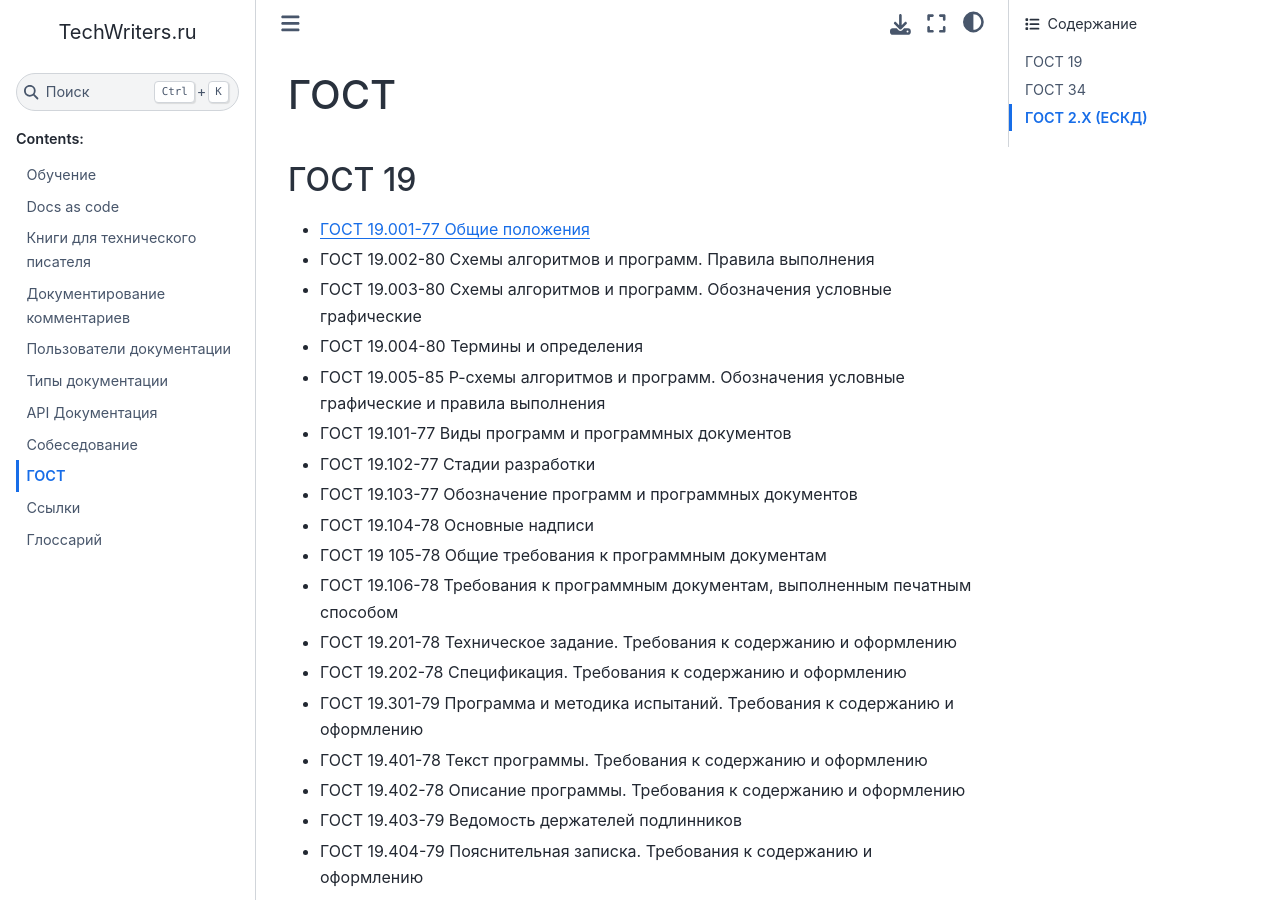
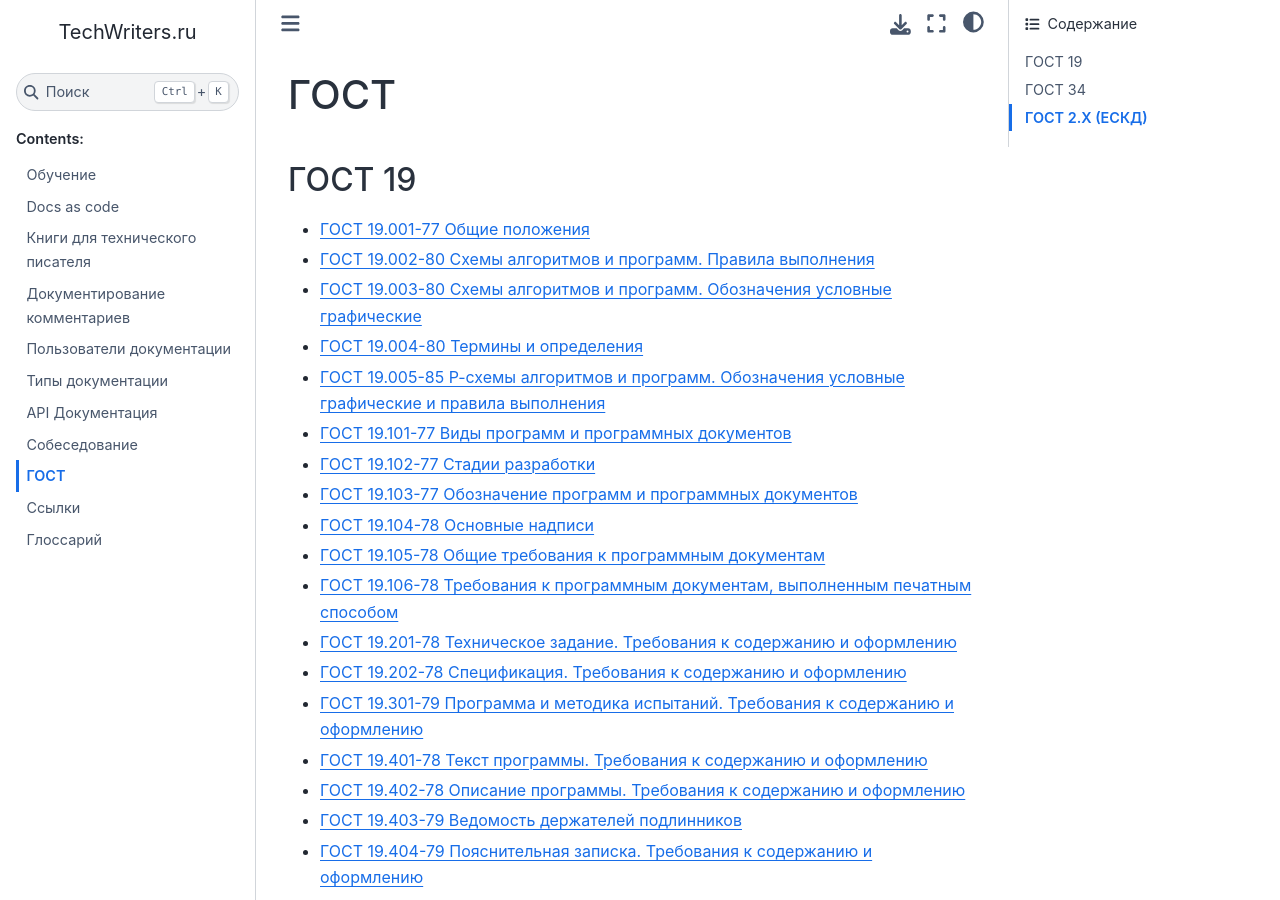
Before and after one commit to techwri/techwritersru, a Sphinx documentation site: the page built from source/gost/index.rst, in a window 1280 px wide and 900 px high. Built offline with Sphinx 7.4.7 and the Sphinx Book theme 1.1.4, drawn with Linux system fonts in a browser that asks for light colours; part of the change alters nothing that is shown; some of the changed text lies outside the part shown.

```diff
--- a/source/gost/index.rst
+++ b/source/gost/index.rst
@@ -5,97 +5,95 @@
 -------
 
 - `ГОСТ 19.001-77 Общие положения <../_static/files/gost/19.101-77.pdf>`_
-- ГОСТ 19.002-80 Схемы алгоритмов и программ. Правила выполнения
-- ГОСТ 19.003-80 Схемы алгоритмов и программ. Обозначения условные графические
-- ГОСТ 19.004-80 Термины и определения
-- ГОСТ 19.005-85 Р-схемы алгоритмов и программ. Обозначения условные графические и правила выполнения
-- ГОСТ 19.101-77 Виды программ и программных документов
-- ГОСТ 19.102-77 Стадии разработки
-- ГОСТ 19.103-77 Обозначение программ и программных документов
-- ГОСТ 19.104-78 Основные надписи
-- ГОСТ 19 105-78 Общие требования к программным документам
-- ГОСТ 19.106-78 Требования к программным документам, выполненным печатным способом
-- ГОСТ 19.201-78 Техническое задание. Требования к содержанию и оформлению
-- ГОСТ 19.202-78 Спецификация. Требования к содержанию и оформлению
-- ГОСТ 19.301-79 Программа и методика испытаний. Требования к содержанию и оформлению
-- ГОСТ 19.401-78 Текст программы. Требования к содержанию и оформлению
-- ГОСТ 19.402-78 Описание программы. Требования к содержанию и оформлению
-- ГОСТ 19.403-79 Ведомость держателей подлинников
-- ГОСТ 19.404-79 Пояснительная записка. Требования к содержанию и оформлению
-- ГОСТ 19.501-78 Формуляр. Требования к содержанию и оформлению
-- ГОСТ 19.502-78 Описание применения. Требования к содержанию и оформлению
-- ГОСТ 19.503-79 Руководство системного программиста. Требования к содержанию и оформлению
-- ГОСТ 19.504-79 Руководство программиста. Требования к содержанию и оформлению
-- ГОСТ 19.505-79 Руководство оператора. Требования к содержанию и оформлению
-- ГОСТ 19.506-79 Описание языка. Требования к содержанию и оформлению
-- ГОСТ 19.507-79 Ведомость эксплуатационных документов
-- ГОСТ 19.508-79 Руководство по техническому обслуживанию. Требования к содержанию и оформлению
-- ГОСТ 19.601-78 Общие правила дублирования, учета и хранения
-- ГОСТ 19.602-78 Правила дублирования, учета и хранения программных документов, выполненных печатным способом
-- ГОСТ 19.603-78 Общие правила внесения изменений
-- ГОСТ 19.604-78 Правила внесения изменений в программные документы, выполненные печатным способом
-- ГОСТ 19.701-90 Схемы алгоритмов, программ, данных и систем. Условные Обозначения и правила выполнения
+- `ГОСТ 19.002-80 Схемы алгоритмов и программ. Правила выполнения <../_static/files/gost/19.002-80.pdf>`_
+- `ГОСТ 19.003-80 Схемы алгоритмов и программ. Обозначения условные графические <../_static/files/gost/19.003-80.pdf>`_
+- `ГОСТ 19.004-80 Термины и определения <../_static/files/gost/19.004-80.pdf>`_
+- `ГОСТ 19.005-85 Р-схемы алгоритмов и программ. Обозначения условные графические и правила выполнения <../_static/files/gost/19.005-85.pdf>`_
+- `ГОСТ 19.101-77 Виды программ и программных документов <../_static/files/gost/19.101-77.pdf>`_
+- `ГОСТ 19.102-77 Стадии разработки <../_static/files/gost/19.102-77.pdf>`_
+- `ГОСТ 19.103-77 Обозначение программ и программных документов <../_static/files/gost/19.103-77.pdf>`_
+- `ГОСТ 19.104-78 Основные надписи <../_static/files/gost/19.104-78.pdf>`_
+- `ГОСТ 19.105-78 Общие требования к программным документам <../_static/files/gost/19.105-78.pdf>`_
+- `ГОСТ 19.106-78 Требования к программным документам, выполненным печатным способом <../_static/files/gost/19.106-78.pdf>`_
+- `ГОСТ 19.201-78 Техническое задание. Требования к содержанию и оформлению <../_static/files/gost/19.201-78.pdf>`_
+- `ГОСТ 19.202-78 Спецификация. Требования к содержанию и оформлению <../_static/files/gost/19.202-78.pdf>`_
+- `ГОСТ 19.301-79 Программа и методика испытаний. Требования к содержанию и оформлению <../_static/files/gost/19.301-79.pdf>`_
+- `ГОСТ 19.401-78 Текст программы. Требования к содержанию и оформлению <../_static/files/gost/19.401-78.pdf>`_
+- `ГОСТ 19.402-78 Описание программы. Требования к содержанию и оформлению <../_static/files/gost/19.402-78.pdf>`_
+- `ГОСТ 19.403-79 Ведомость держателей подлинников <../_static/files/gost/19.403-79.pdf>`_
+- `ГОСТ 19.404-79 Пояснительная записка. Требования к содержанию и оформлению <../_static/files/gost/19.404-79.pdf>`_
+- `ГОСТ 19.501-78 Формуляр. Требования к содержанию и оформлению <../_static/files/gost/19.501-78.pdf>`_
+- `ГОСТ 19.502-78 Описание применения. Требования к содержанию и оформлению <../_static/files/gost/19.502-78.pdf>`_
+- `ГОСТ 19.503-79 Руководство системного программиста. Требования к содержанию и оформлению <../_static/files/gost/19.503-79.pdf>`_
+- `ГОСТ 19.504-79 Руководство программиста. Требования к содержанию и оформлению <../_static/files/gost/19.504-79.pdf>`_
+- `ГОСТ 19.505-79 Руководство оператора. Требования к содержанию и оформлению <../_static/files/gost/19.505-79.pdf>`_
+- `ГОСТ 19.506-79 Описание языка. Требования к содержанию и оформлению <../_static/files/gost/19.506-79.pdf>`_
+- `ГОСТ 19.507-79 Ведомость эксплуатационных документов <../_static/files/gost/19.507-79.pdf>`_
+- `ГОСТ 19.508-79 Руководство по техническому обслуживанию. Требования к содержанию и оформлению <../_static/files/gost/19.508-79.pdf>`_
+- `ГОСТ 19.601-78 Общие правила дублирования, учета и хранения <../_static/files/gost/19.601-78.pdf>`_
+- `ГОСТ 19.602-78 Правила дублирования, учета и хранения программных документов, выполненных печатным способом <../_static/files/gost/19.602-78.pdf>`_
+- `ГОСТ 19.603-78 Общие правила внесения изменений <../_static/files/gost/19.603-78.pdf>`_
+- `ГОСТ 19.604-78 Правила внесения изменений в программные документы, выполненные печатным способом <../_static/files/gost/19.604-78.pdf>`_
+- `ГОСТ 19.701-90 Схемы алгоритмов, программ, данных и систем. Условные Обозначения и правила выполнения <../_static/files/gost/19.701-90.pdf>`_
 
 ГОСТ 34
 -------
 
-- ГОСТ 34.201-2020 Виды, комплектность и обозначения документов при создании автоматизированных систем
-- ГОСТ 34.320-96 Концепции и терминология для концептуальной схемы и информационной базы
-- ГОСТ 34.321-96 Информационные технологии. Система стандартов по базам данных. Эталонная модель управления
-- ГОСТ 34.601-90 Автоматизированные системы. Стадии создания
-- ГОСТ 34.602-2020 Техническое задание на создание автоматизированной системы
-- ГОСТ 34.603-92 Информационная технология. Виды испытаний автоматизированных систем
-- ГОСТ Р 59795-2021 Автоматизированные системы. Требования к содержанию документов
+- `ГОСТ 34.201-2020 Виды, комплектность и обозначения документов при создании автоматизированных систем <../_static/files/gost/34.201-2020.pdf>`_
+- `ГОСТ 34.320-96 Концепции и терминология для концептуальной схемы и информационной базы <../_static/files/gost/34.320-96.pdf>`_
+- `ГОСТ 34.321-96 Информационные технологии. Система стандартов по базам данных. Эталонная модель управления <../_static/files/gost/34.321-96.pdf>`_
+- `ГОСТ 34.601-90 Автоматизированные системы. Стадии создания <../_static/files/gost/34.601-90.pdf>`_
+- `ГОСТ 34.602-2020 Техническое задание на создание автоматизированной системы <../_static/files/gost/34.602-2020.pdf>`_
+- `ГОСТ 34.603-92 Информационная технология. Виды испытаний автоматизированных систем <../_static/files/gost/34.603-92.pdf>`_
+- `ГОСТ Р 59795-2021 Автоматизированные системы. Требования к содержанию документов <../_static/files/gost/59795-2021.pdf>`_
 
 ГОСТ 2.Х (ЕСКД)
 ---------------
 
 Общие положения
 
-- ГОСТ 2.001-2013 ЕСКД. Общие положения
-- ГОСТ 2.002-72 ЕСКД. Требования к моделям, макетам и темплетам, применяемым при проектировании
-- ГОСТ 2.004-88 ЕСКД. Общие требования к выполнению конструкторских и технологических документов на печатающих и графических устройствах вывода ЭВМ
-- ГОСТ 2.051-2013 ЕСКД. Электронные документы. Общие положения
-- ГОСТ 2.052-2006 ЕСКД. Электронная модель изделия. Общие положения
-- ГОСТ 2.053-2013 ЕСКД. Электронная структура изделия. Общие положения
+- `ГОСТ 2.001-2013 ЕСКД. Общие положения <../_static/files/gost/2.001-2013.pdf>`_
+- `ГОСТ 2.002-72 ЕСКД. Требования к моделям, макетам и темплетам, применяемым при проектировании <../_static/files/gost/2.002-72.pdf>`_
+- `ГОСТ 2.004-88 ЕСКД. Общие требования к выполнению конструкторских и технологических документов на печатающих и графических устройствах вывода ЭВМ <../_static/files/gost/2.004-88.pdf>`_
+- `ГОСТ 2.051-2013 ЕСКД. Электронные документы. Общие положения <../_static/files/gost/2.051-2013.pdf>`_
+- `ГОСТ 2.052-2006 ЕСКД. Электронная модель изделия. Общие положения <../_static/files/gost/2.052-2006.pdf>`_
+- `ГОСТ 2.053-2013 ЕСКД. Электронная структура изделия. Общие положения <../_static/files/gost/2.053-2013.pdf>`_
 
 Основные положения
 
-- ГОСТ 2.101-68 ЕСКД. Виды изделий
-- ГОСТ 2.102-2013 ЕСКД. Виды и комплектность конструкторских документов
-- ГОСТ 2.103-68 ЕСКД. Стадии разработки
-- ГОСТ 2.104-2006 ЕСКД. Основные надписи
-- ГОСТ 2.105-95 ЕСКД. Общие требования к текстовым документам
-- ГОСТ 2.106-96 ЕСКД. Текстовые документы
-- ГОСТ 2.109-73 ЕСКД. Основные требования к чертежам
-- ГОСТ 2.111-2013 ЕСКД. Нормоконтроль
-- ГОСТ 2.113-75 ЕСКД. Групповые и базовые конструкторские документы
-- ГОСТ 2.114-2016 ЕСКД. Технические условия
-- ГОСТ 2.116-84 ЕСКД. Карта технического уровня и качества продукции
-- ГОСТ 2.118-73 ЕСКД. Техническое предложение
-- ГОСТ 2.119-73 ЕСКД. Эскизный проект
-- ГОСТ 2.120-73 ЕСКД. Технический проект
-- ГОСТ 2.123-93 ЕСКД. Комплектность конструкторских документов на печатные платы при автоматизированном проектировании
-- ГОСТ 2.124-85 ЕСКД. Порядок применения покупных изделий
-- ГОСТ 2.125-2008 ЕСКД. Правила выполнения эскизных конструкторских документов. Общие положения
+- `ГОСТ 2.101-68 ЕСКД. Виды изделий <../_static/files/gost/2.101-68.pdf>`_
+- `ГОСТ 2.102-2013 ЕСКД. Виды и комплектность конструкторских документов <../_static/files/gost/2.102-2013.pdf>`_
+- `ГОСТ 2.103-68 ЕСКД. Стадии разработки <../_static/files/gost/2.103-68.pdf>`_
+- `ГОСТ 2.104-2006 ЕСКД. Основные надписи <../_static/files/gost/2.104-2006.pdf>`_
+- `ГОСТ 2.105-95 ЕСКД. Общие требования к текстовым документам <../_static/files/gost/2.105-95.pdf>`_
+- `ГОСТ 2.106-96 ЕСКД. Текстовые документы <../_static/files/gost/2.106-96.pdf>`_
+- `ГОСТ 2.109-73 ЕСКД. Основные требования к чертежам <../_static/files/gost/2.109-73.pdf>`_
+- `ГОСТ 2.111-2013 ЕСКД. Нормоконтроль <../_static/files/gost/2.111-2013.pdf>`_
+- `ГОСТ 2.113-75 ЕСКД. Групповые и базовые конструкторские документы <../_static/files/gost/2.113-75.pdf>`_
+- `ГОСТ 2.114-2016 ЕСКД. Технические условия <../_static/files/gost/2.114-2016.pdf>`_
+- `ГОСТ 2.116-84 ЕСКД. Карта технического уровня и качества продукции <../_static/files/gost/2.116-84.pdf>`_
+- `ГОСТ 2.118-73 ЕСКД. Техническое предложение <../_static/files/gost/2.118-73.pdf>`_
+- `ГОСТ 2.119-73 ЕСКД. Эскизный проект <../_static/files/gost/2.119-73.pdf>`_
+- `ГОСТ 2.120-73 ЕСКД. Технический проект <../_static/files/gost/2.120-73.pdf>`_
+- `ГОСТ 2.123-93 ЕСКД. Комплектность конструкторских документов на печатные платы при автоматизированном проектировании <../_static/files/gost/2.123-93.pdf>`_
+- `ГОСТ 2.124-85 ЕСКД. Порядок применения покупных изделий <../_static/files/gost/2.124-85.pdf>`_
+- `ГОСТ 2.125-2008 ЕСКД. Правила выполнения эскизных конструкторских документов. Общие положения <../_static/files/gost/2.125-2008.pdf>`_
 
 Классификация и обозначение изделий и конструкторских документов
 
-- ГОСТ 2.201-80 ЕСКД. Обозначение изделий и конструкторских документов
+- `ГОСТ 2.201-80 ЕСКД. Обозначение изделий и конструкторских документов <../_static/files/gost/2.201-80 .pdf>`_
 
 Правила изменения и обращения конструкторской документации
 
-- ГОСТ 2.501-2013 ЕСКД. Правила учёта и хранения
-- ГОСТ 2.502-68 ЕСКД. Правила дублирования
-- ГОСТ 2.503-2013 ЕСКД. Правила внесения изменений
-- ГОСТ 2.601-2019 ЕСКД. Эксплуатационные документы
-- ГОСТ 2.602-2013 ЕСКД. Ремонтные документы
-- ГОСТ 2.603-68 ЕСКД. Внесение изменений в эксплуатационную и ремонтную документацию
-- ГОСТ 2.604-2000 ЕСКД. Чертежи ремонтные. Общие требования
-- ГОСТ 2.605-68 ЕСКД. Плакаты учебно-технические. Общие технические требования
-- ГОСТ 2.608-78 ЕСКД. Порядок записи сведений о драгоценных материалах в эксплуатационных документах
-- ГОСТ 2.610-2019 ЕСКД. Правила выполнения эксплуатационных документов
-- ГОСТ 2.701-2008 ЕСКД. Схемы. Виды и типы. Общие требования к выполнению
-- ГОСТ Р 2.901-99 ЕСКД. Документация, отправляемая за границу. Общие требования
-
-# TODO: Добавить ссылки на ГОСТ
+- `ГОСТ 2.501-2013 ЕСКД. Правила учёта и хранения <../_static/files/gost/2.501-2013.pdf>`_
+- `ГОСТ 2.502-68 ЕСКД. Правила дублирования <../_static/files/gost/2.502-68.pdf>`_
+- `ГОСТ 2.503-2013 ЕСКД. Правила внесения изменений <../_static/files/gost/2.503-2013.pdf>`_
+- `ГОСТ 2.601-2019 ЕСКД. Эксплуатационные документы <../_static/files/gost/2.601-2019.pdf>`_
+- `ГОСТ 2.602-2013 ЕСКД. Ремонтные документы <../_static/files/gost/2.602-2013.pdf>`_
+- `ГОСТ 2.603-68 ЕСКД. Внесение изменений в эксплуатационную и ремонтную документацию <../_static/files/gost/2.603-68.pdf>`_
+- `ГОСТ 2.604-2000 ЕСКД. Чертежи ремонтные. Общие требования <../_static/files/gost/2.604-2000.pdf>`_
+- `ГОСТ 2.605-68 ЕСКД. Плакаты учебно-технические. Общие технические требования <../_static/files/gost/2.605-68.pdf>`_
+- `ГОСТ 2.608-78 ЕСКД. Порядок записи сведений о драгоценных материалах в эксплуатационных документах <../_static/files/gost/2.608-78.pdf>`_
+- `ГОСТ 2.610-2019 ЕСКД. Правила выполнения эксплуатационных документов <../_static/files/gost/2.610-2019.pdf>`_
+- `ГОСТ 2.701-2008 ЕСКД. Схемы. Виды и типы. Общие требования к выполнению <../_static/files/gost/2.701-2008.pdf>`_
+- `ГОСТ Р 2.901-99 ЕСКД. Документация, отправляемая за границу. Общие требования <../_static/files/gost/2.901-99.pdf>`_
```
